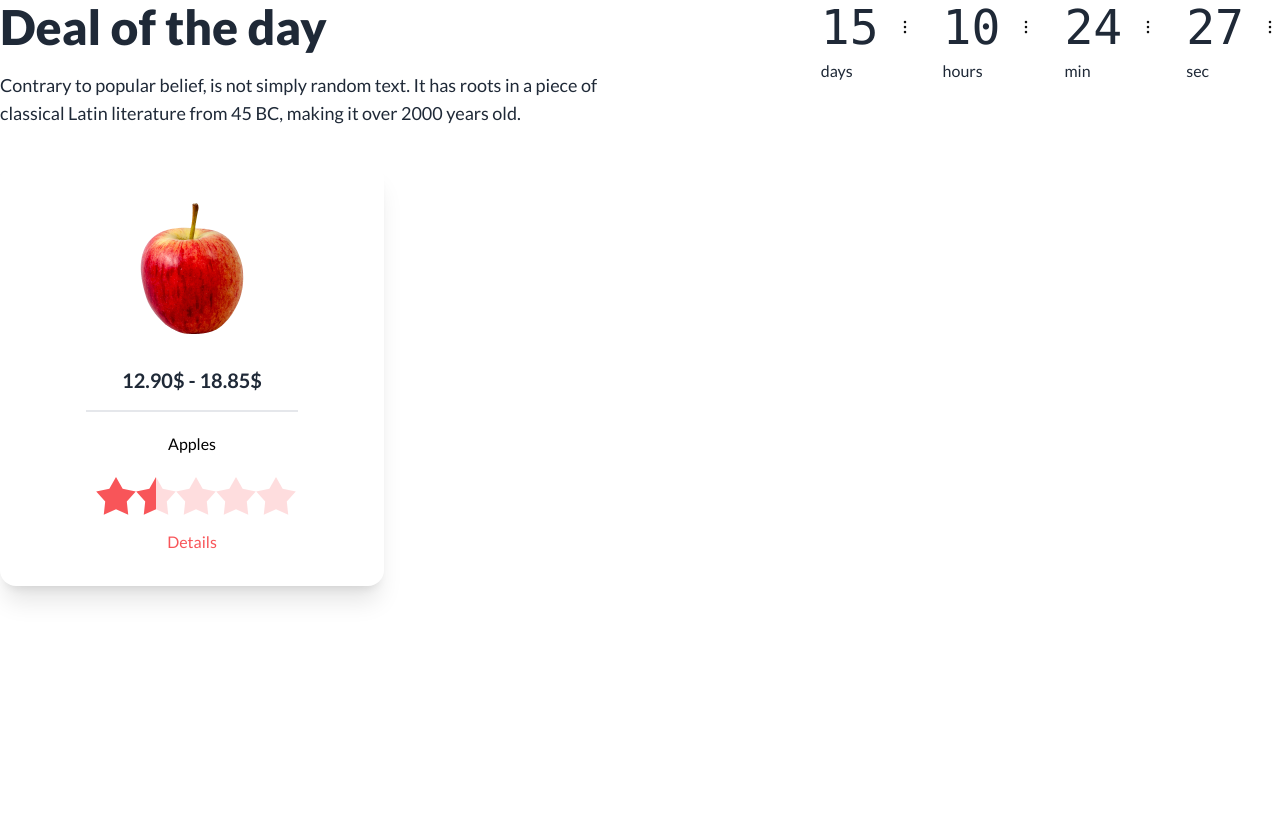
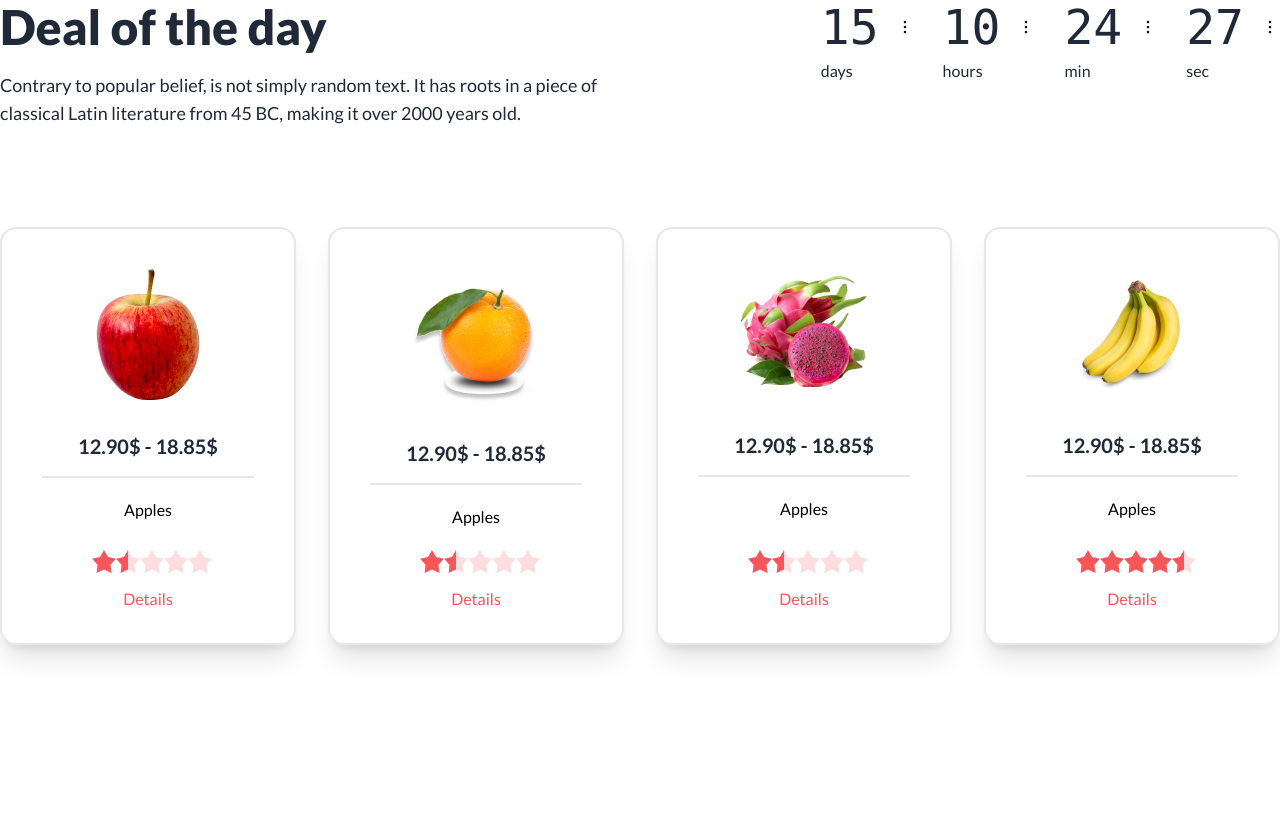
Before and after one commit to tanishaislam/assaignment-three, a plain HTML site: page index.html in a window 1280 px wide. Shown: the part 1395-2215 px from the top of the page. Drawn offline with nearby package versions, Linux system fonts and the light colour scheme.

Commit message:
fruits card area is finished

```diff
--- a/index.html
+++ b/index.html
@@ -183,9 +183,9 @@
           </div>
         </div>
         <!-- fruits card start -->
-        <div>
+        <div class="grid lg:grid-cols-4 md:grid-cols-2 grid-cols-1 gap-8 mt-16">
             <!-- fruits card 1 -->
-            <div class="card w-96 bg-base-100 shadow-xl">
+            <div class="card bg-base-100 shadow-xl border-2">
                 <figure class="px-10 pt-10">
                   <img src="/images/fruit6.png" alt="Shoes" class="rounded-xl" />
                 </figure>
@@ -193,18 +193,18 @@
                   <h2 class="card-title border-b-2 pb-4 px-9">12.90$ - 18.85$</h2>
                   <p class="text-black my-3">Apples</p>
                   <div>
-                    <div class="rating rating-lg rating-half">
-                        <input type="radio" name="rating-10" class="rating-hidden" />
-                        <input type="radio" name="rating-10" class="bg-[#F85559] mask mask-star-2 mask-half-1" />
-                        <input type="radio" name="rating-10" class="bg-[#F85559] mask mask-star-2 mask-half-2" />
-                        <input type="radio" name="rating-10" class="bg-[#F85559] mask mask-star-2 mask-half-1" checked />
-                        <input type="radio" name="rating-10" class="bg-[#F85559] mask mask-star-2 mask-half-2" />
-                        <input type="radio" name="rating-10" class="bg-[#F85559] mask mask-star-2 mask-half-1" />
-                        <input type="radio" name="rating-10" class="bg-[#F85559] mask mask-star-2 mask-half-2" />
-                        <input type="radio" name="rating-10" class="bg-[#F85559] mask mask-star-2 mask-half-1" />
-                        <input type="radio" name="rating-10" class="bg-[#F85559] mask mask-star-2 mask-half-2" />
-                        <input type="radio" name="rating-10" class="bg-[#F85559] mask mask-star-2 mask-half-1" />
-                        <input type="radio" name="rating-10" class="bg-[#F85559] mask mask-star-2 mask-half-2" />
+                    <div class="rating rating-md rating-half">
+                        <input type="radio" name="rating-5" class="rating-hidden" />
+                        <input type="radio" name="rating-5" class="bg-[#F85559] mask mask-star-2 mask-half-1" />
+                        <input type="radio" name="rating-5" class="bg-[#F85559] mask mask-star-2 mask-half-2" />
+                        <input type="radio" name="rating-5" class="bg-[#F85559] mask mask-star-2 mask-half-1" checked />
+                        <input type="radio" name="rating-5" class="bg-[#F85559] mask mask-star-2 mask-half-2" />
+                        <input type="radio" name="rating-5" class="bg-[#F85559] mask mask-star-2 mask-half-1" />
+                        <input type="radio" name="rating-5" class="bg-[#F85559] mask mask-star-2 mask-half-2" />
+                        <input type="radio" name="rating-5" class="bg-[#F85559] mask mask-star-2 mask-half-1" />
+                        <input type="radio" name="rating-5" class="bg-[#F85559] mask mask-star-2 mask-half-2" />
+                        <input type="radio" name="rating-5" class="bg-[#F85559] mask mask-star-2 mask-half-1" />
+                        <input type="radio" name="rating-5" class="bg-[#F85559] mask mask-star-2 mask-half-2" />
                       </div>
                   </div>
                   <div class="card-actions">
@@ -212,6 +212,97 @@
                   </div>
                 </div>
               </div>
+
+              <!-- fruits card 2 -->
+            <div class="card bg-base-100 shadow-xl border-2">
+              <figure class="px-10 pt-10">
+                <img src="/images/fruit7.png" alt="Shoes" class="rounded-xl" />
+              </figure>
+              <div class="card-body items-center text-center">
+                <h2 class="card-title border-b-2 pb-4 px-9">12.90$ - 18.85$</h2>
+                <p class="text-black my-3">Apples</p>
+                <div>
+                  <div class="rating rating-md rating-half">
+                      <input type="radio" name="rating-3" class="rating-hidden" />
+                      <input type="radio" name="rating-3" class="bg-[#F85559] mask mask-star-2 mask-half-1" />
+                      <input type="radio" name="rating-3" class="bg-[#F85559] mask mask-star-2 mask-half-2" />
+                      <input type="radio" name="rating-3" class="bg-[#F85559] mask mask-star-2 mask-half-1" checked />
+                      <input type="radio" name="rating-3" class="bg-[#F85559] mask mask-star-2 mask-half-2" />
+                      <input type="radio" name="rating-3" class="bg-[#F85559] mask mask-star-2 mask-half-1" />
+                      <input type="radio" name="rating-3" class="bg-[#F85559] mask mask-star-2 mask-half-2" />
+                      <input type="radio" name="rating-3" class="bg-[#F85559] mask mask-star-2 mask-half-1" />
+                      <input type="radio" name="rating-3" class="bg-[#F85559] mask mask-star-2 mask-half-2" />
+                      <input type="radio" name="rating-3" class="bg-[#F85559] mask mask-star-2 mask-half-1" />
+                      <input type="radio" name="rating-3" class="bg-[#F85559] mask mask-star-2 mask-half-2" />
+                    </div>
+                </div>
+                <div class="card-actions">
+                  <button class="text-[#F85559]">Details</button>
+                </div>
+              </div>
+            </div>
+
+
+            <!-- fruits card 3 -->
+            <div class="card bg-base-100 shadow-xl border-2">
+              <figure class="px-10 pt-10">
+                <img src="/images/fruit8.png" alt="Shoes" class="rounded-xl" />
+              </figure>
+              <div class="card-body items-center text-center">
+                <h2 class="card-title border-b-2 pb-4 px-9">12.90$ - 18.85$</h2>
+                <p class="text-black my-3">Apples</p>
+                 <div>
+                  <!-- md -->
+                  <div class="rating rating-md rating-half">
+                    <input type="radio" name="rating-7" class="rating-hidden" />
+                    <input type="radio" name="rating-7" class="bg-[#F85559] mask mask-star-2 mask-half-1" />
+                    <input type="radio" name="rating-7" class="bg-[#F85559] mask mask-star-2 mask-half-2" />
+                    <input type="radio" name="rating-7" class="bg-[#F85559] mask mask-star-2 mask-half-1" checked />
+                    <input type="radio" name="rating-7" class="bg-[#F85559] mask mask-star-2 mask-half-2" />
+                    <input type="radio" name="rating-7" class="bg-[#F85559] mask mask-star-2 mask-half-1" />
+                    <input type="radio" name="rating-7" class="bg-[#F85559] mask mask-star-2 mask-half-2" />
+                    <input type="radio" name="rating-7" class="bg-[#F85559] mask mask-star-2 mask-half-1" />
+                    <input type="radio" name="rating-7" class="bg-[#F85559] mask mask-star-2 mask-half-2" />
+                    <input type="radio" name="rating-7" class="bg-[#F85559] mask mask-star-2 mask-half-1" />
+                    <input type="radio" name="rating-7" class="bg-[#F85559] mask mask-star-2 mask-half-2" />
+                  </div>
+                </div>
+                <div class="card-actions">
+                  <button class="text-[#F85559]">Details</button>
+                </div>
+              </div>
+            </div>
+
+
+            <!-- fruits card 4 -->
+            <div class="card bg-base-100 shadow-xl border-2">
+              <figure class="px-10 pt-10">
+                <img src="/images/fruit9.png" alt="Shoes" class="rounded-xl" />
+              </figure>
+              <div class="card-body items-center text-center">
+                <h2 class="card-title border-b-2 pb-4 px-9">12.90$ - 18.85$</h2>
+                <p class="text-black my-3">Apples</p>
+                <div>
+                  <div class="rating rating-md rating-half">
+                      <input type="radio" name="rating-1" class="rating-hidden" />
+                      <input type="radio" name="rating-1" class="bg-[#F85559] mask mask-star-2 mask-half-1" />
+                      <input type="radio" name="rating-1" class="bg-[#F85559] mask mask-star-2 mask-half-2" />
+                      <input type="radio" name="rating-1" class="bg-[#F85559] mask mask-star-2 mask-half-1"/>
+                      <input type="radio" name="rating-1" class="bg-[#F85559] mask mask-star-2 mask-half-2" />
+                      <input type="radio" name="rating-1" class="bg-[#F85559] mask mask-star-2 mask-half-1" />
+                      <input type="radio" name="rating-1" class="bg-[#F85559] mask mask-star-2 mask-half-2" />
+                      <input type="radio" name="rating-1" class="bg-[#F85559] mask mask-star-2 mask-half-1" />
+                      <input type="radio" name="rating-1" class="bg-[#F85559] mask mask-star-2 mask-half-2" />
+                      <input type="radio" name="rating-1" class="bg-[#F85559] mask mask-star-2 mask-half-1"  checked />
+                      <input type="radio" name="rating-1" class="bg-[#F85559] mask mask-star-2 mask-half-2" />
+                    </div>
+                </div>
+                <div class="card-actions">
+                  <button class="text-[#F85559]">Details</button>
+                </div>
+              </div>
+            </div>
+
         </div>
 
 
```
